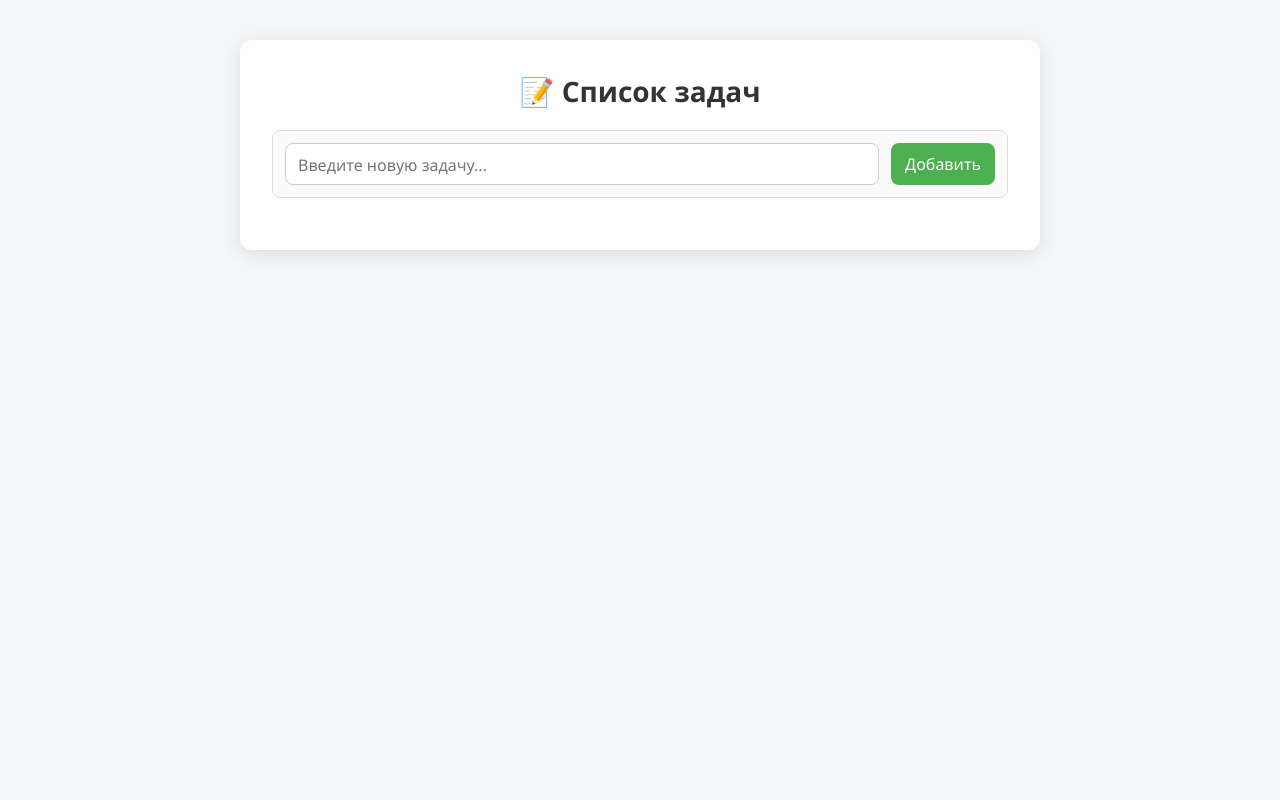
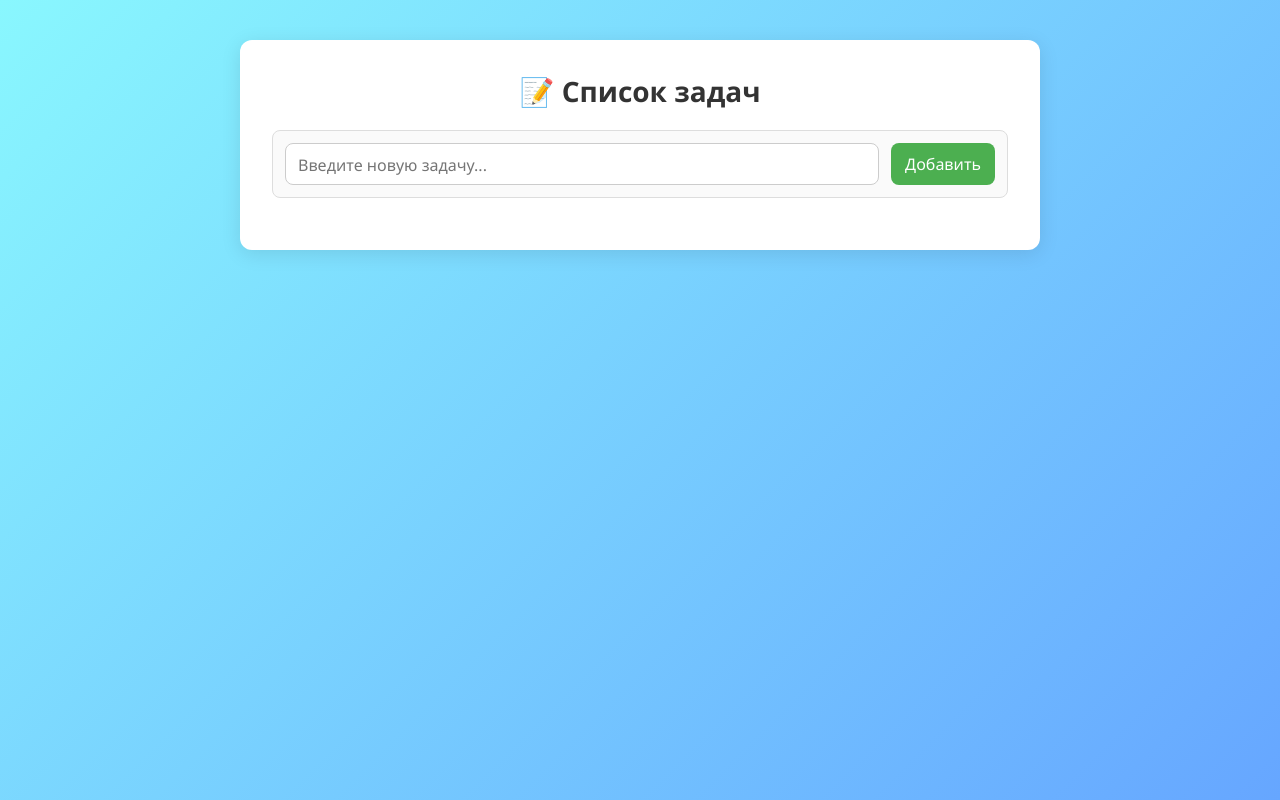
Before and after one commit to ArtemPoboinia/to-do-list, a React (Vite) app: page / in a window 1280 px wide. Built offline with nearby package versions, Linux system fonts and the light colour scheme.

Commit message:
Добавление градиента на задний план

```diff
--- a/src/App.css
+++ b/src/App.css
@@ -7,11 +7,12 @@
 }
 
 body {
-  background: #f4f6f8;
+  background: linear-gradient(135deg, #89f7fe 0%, #66a6ff 100%);
   display: flex;
   justify-content: center;
   align-items: flex-start;
   padding: 40px;
+  min-height: 100vh;
 }
 
 .app {
```
